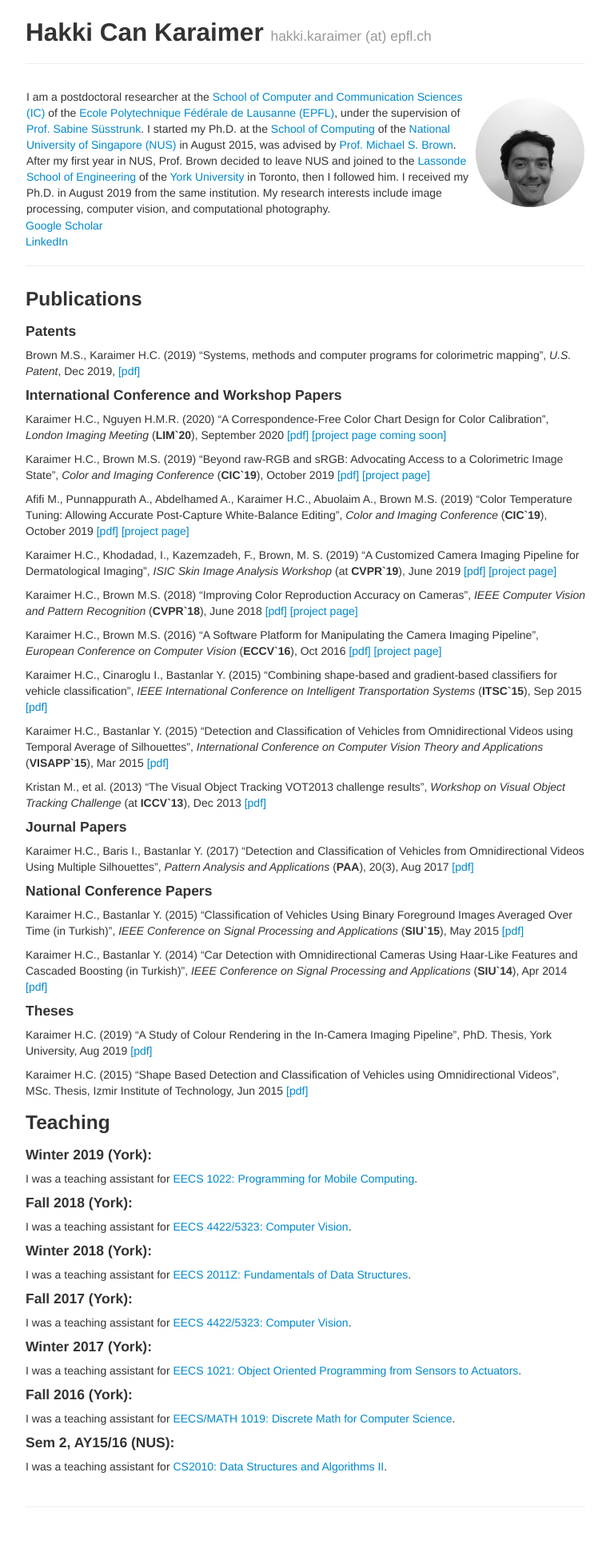
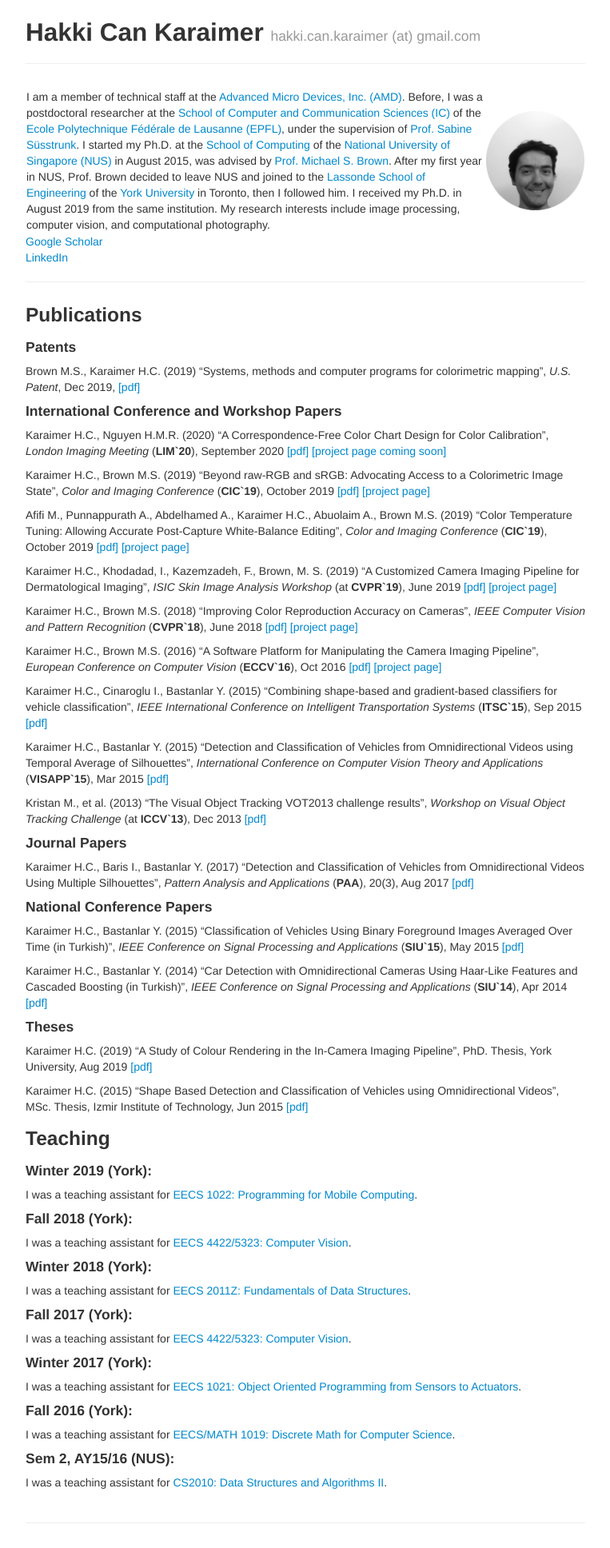
Before and after one commit to karaimer/karaimer.github.io, a Jekyll site: the page built from index.md, in a window 1280 px wide. Shown: the whole page at 80% size, without its empty margins (258-1021 px from the left). Built offline with Jekyll 4.4.1, drawn with Linux system fonts in a browser that asks for light colours.

Commit message:
Update index.md

```diff
--- a/index.md
+++ b/index.md
@@ -1,14 +1,14 @@
 ---
 layout: page
 title: Hakki Can Karaimer
-tagline: hakki.karaimer (at) epfl.ch
-description: Hakki Can Karaimer, Postdoctoral researcher, IC, EPFL, Switzerland
+tagline: hakki.can.karaimer (at) gmail.com
+description: Hakki Can Karaimer, Member of technical staff, Advanced Micro Devices, Inc. (AMD)
 author: Hakki Can Karaimer
 ---
 
 | - | - |
 |---|---|
-| I am a postdoctoral researcher at the [School of Computer and Communication Sciences (IC)](https://www.epfl.ch/schools/ic/) of the [Ecole Polytechnique Fédérale de Lausanne (EPFL)](https://www.epfl.ch/en/), under the supervision of [Prof. Sabine Süsstrunk](https://ivrl.epfl.ch/people/people-susstrunk/). I started my Ph.D. at the [School of Computing](https://www.comp.nus.edu.sg) of the [National University of Singapore (NUS)](http://nus.edu.sg/) in August 2015, was advised by [Prof. Michael S. Brown](http://www.cse.yorku.ca/~mbrown/). After my first year in NUS, Prof. Brown decided to leave NUS and joined to the [Lassonde School of Engineering](https://lassonde.yorku.ca) of the [York University](https://www.yorku.ca/index.html) in Toronto, then I followed him. I received my Ph.D. in August 2019 from the same institution. My research interests include image processing, computer vision, and computational photography.     | ![](/image/original_0099.png){:height="720px" width="1200px"} |
+| I am a member of technical staff at the [Advanced Micro Devices, Inc. (AMD)](https://www.amd.com/en). Before, I was a postdoctoral researcher at the [School of Computer and Communication Sciences (IC)](https://www.epfl.ch/schools/ic/) of the [Ecole Polytechnique Fédérale de Lausanne (EPFL)](https://www.epfl.ch/en/), under the supervision of [Prof. Sabine Süsstrunk](https://ivrl.epfl.ch/people/people-susstrunk/). I started my Ph.D. at the [School of Computing](https://www.comp.nus.edu.sg) of the [National University of Singapore (NUS)](http://nus.edu.sg/) in August 2015, was advised by [Prof. Michael S. Brown](http://www.cse.yorku.ca/~mbrown/). After my first year in NUS, Prof. Brown decided to leave NUS and joined to the [Lassonde School of Engineering](https://lassonde.yorku.ca) of the [York University](https://www.yorku.ca/index.html) in Toronto, then I followed him. I received my Ph.D. in August 2019 from the same institution. My research interests include image processing, computer vision, and computational photography.     | ![](/image/original_0099.png){:height="720px" width="1200px"} |
 
 [Google Scholar](https://scholar.google.com/citations?user=jhlnGS4AAAAJ&hl=en)
 [LinkedIn](https://www.linkedin.com/in/karaimer)
```
